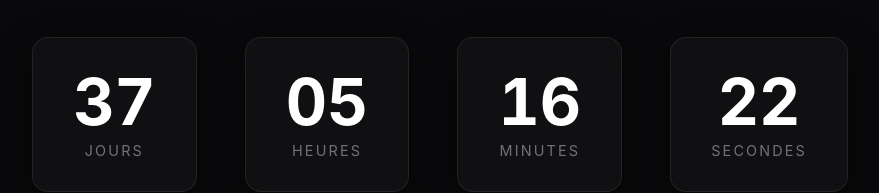
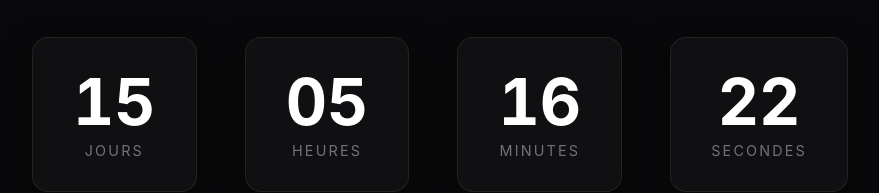
Before and after one commit to alexander08731-maker/as, a plain HTML site: page index.html in a window 1280 px wide. Shown: the part 349-542 px from the top of the page, without its empty margins (200-1079 px from the left). Drawn offline with Linux system fonts and the light colour scheme.

Commit message:
Update index.html

```diff
--- a/index.html
+++ b/index.html
@@ -94,7 +94,8 @@
 
     <script>
         // Fecha objetivo mundial: 1 de enero de 2027 a las 00:00:00 UTC
-        const targetDate = Date.UTC(2027, 0, 1, 0, 0, 0);
+        const targetDate = Date.UTC(2026, 11, 10, 0, 0, 0);
+
 
         function updateCountdown() {
             const now = Date.now();
```
